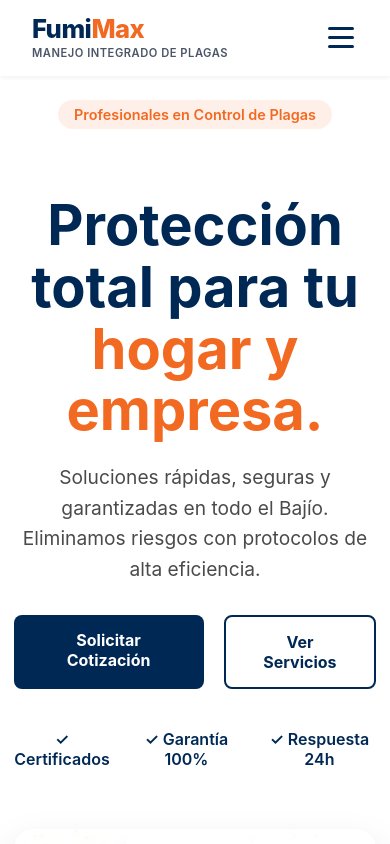
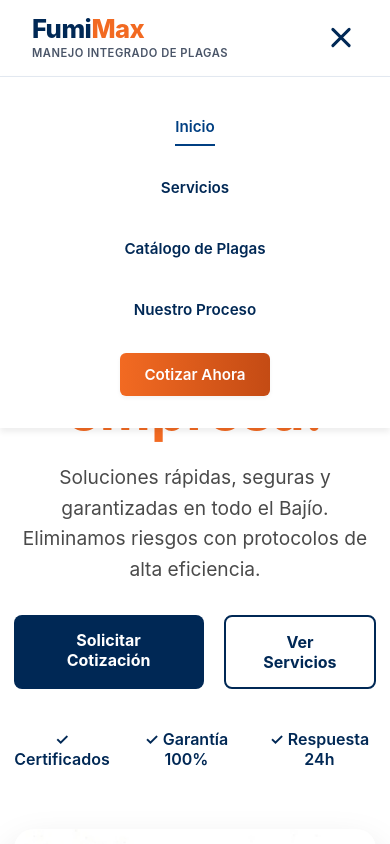
Before and after one commit to Joshi2032/FumiMax, an Angular app: page / in a window 390 px wide. Both pictures are taken after a click on the button "Abrir menú". Shown: the top 844 px of the page. Built offline with nearby package versions, Linux system fonts and the light colour scheme; no server answers.

Commit message:
adaptacion 28

```diff
--- a/src/app/components/header/header.html
+++ b/src/app/components/header/header.html
@@ -10,15 +10,15 @@
       <span class="nav-tagline">Manejo Integrado de Plagas</span>
     </div>
 
-    <ul class="nav-links">
-      <li><a routerLink="/" routerLinkActive="active" [routerLinkActiveOptions]="{exact: true}">Inicio</a></li>
-      <li><a routerLink="/servicios" routerLinkActive="active">Servicios</a></li>
-      <li><a routerLink="/plagas" routerLinkActive="active">Catálogo de Plagas</a></li>
-      <li><a routerLink="/proceso" routerLinkActive="active">Nuestro Proceso</a></li>
-      <li><a routerLink="/contacto" class="nav-cta">Cotizar Ahora</a></li>
+    <ul class="nav-links" [class.open]="isMenuOpen">
+      <li><a routerLink="/" routerLinkActive="active" [routerLinkActiveOptions]="{exact: true}" (click)="closeMenu()">Inicio</a></li>
+      <li><a routerLink="/servicios" routerLinkActive="active" (click)="closeMenu()">Servicios</a></li>
+      <li><a routerLink="/plagas" routerLinkActive="active" (click)="closeMenu()">Catálogo de Plagas</a></li>
+      <li><a routerLink="/proceso" routerLinkActive="active" (click)="closeMenu()">Nuestro Proceso</a></li>
+      <li><a routerLink="/contacto" class="nav-cta" (click)="closeMenu()">Cotizar Ahora</a></li>
     </ul>
 
-    <button class="nav-toggle" aria-label="Abrir menú">
+    <button class="nav-toggle" (click)="toggleMenu()" aria-label="Abrir menú" [class.open]="isMenuOpen">
       <span class="bar"></span>
       <span class="bar"></span>
       <span class="bar"></span>
--- a/src/app/components/header/header.scss
+++ b/src/app/components/header/header.scss
@@ -131,6 +131,19 @@
   }
 }
 
+// Animación de las barras para formar una X al abrir el menú móvil
+.nav-toggle.open {
+  .bar:nth-child(1) {
+    transform: translateY(9px) rotate(45deg);
+  }
+  .bar:nth-child(2) {
+    opacity: 0;
+  }
+  .bar:nth-child(3) {
+    transform: translateY(-9px) rotate(-45deg);
+  }
+}
+
 @media (max-width: 768px) {
   .site-topbar {
     display: none;
--- a/src/app/components/header/header.ts
+++ b/src/app/components/header/header.ts
@@ -1,24 +1,25 @@
 import { Component } from '@angular/core';
+import { CommonModule } from '@angular/common';
 import { RouterLink, RouterLinkActive } from '@angular/router';
 
 @Component({
   selector: 'app-header',
   standalone: true,
-  imports: [
-    RouterLink,
-    RouterLinkActive
-  ],
+  imports: [CommonModule, RouterLink, RouterLinkActive],
   templateUrl: './header.html',
-  styleUrl: './header.scss',
+  styleUrl: './header.scss'
 })
 export class HeaderComponent {
-  menuOpen = false;
+  // Estado para controlar la visibilidad del menú en móviles
+  isMenuOpen = false;
 
-  toggleMenu() {
-    this.menuOpen = !this.menuOpen;
+  // Alterna el estado abierto/cerrado al presionar el botón hamburguesa
+  toggleMenu(): void {
+    this.isMenuOpen = !this.isMenuOpen;
   }
 
-  closeMenu() {
-    this.menuOpen = false;
+  // Cierra el menú automáticamente cuando el usuario hace clic en un enlace de ruta
+  closeMenu(): void {
+    this.isMenuOpen = false;
   }
 }
```
